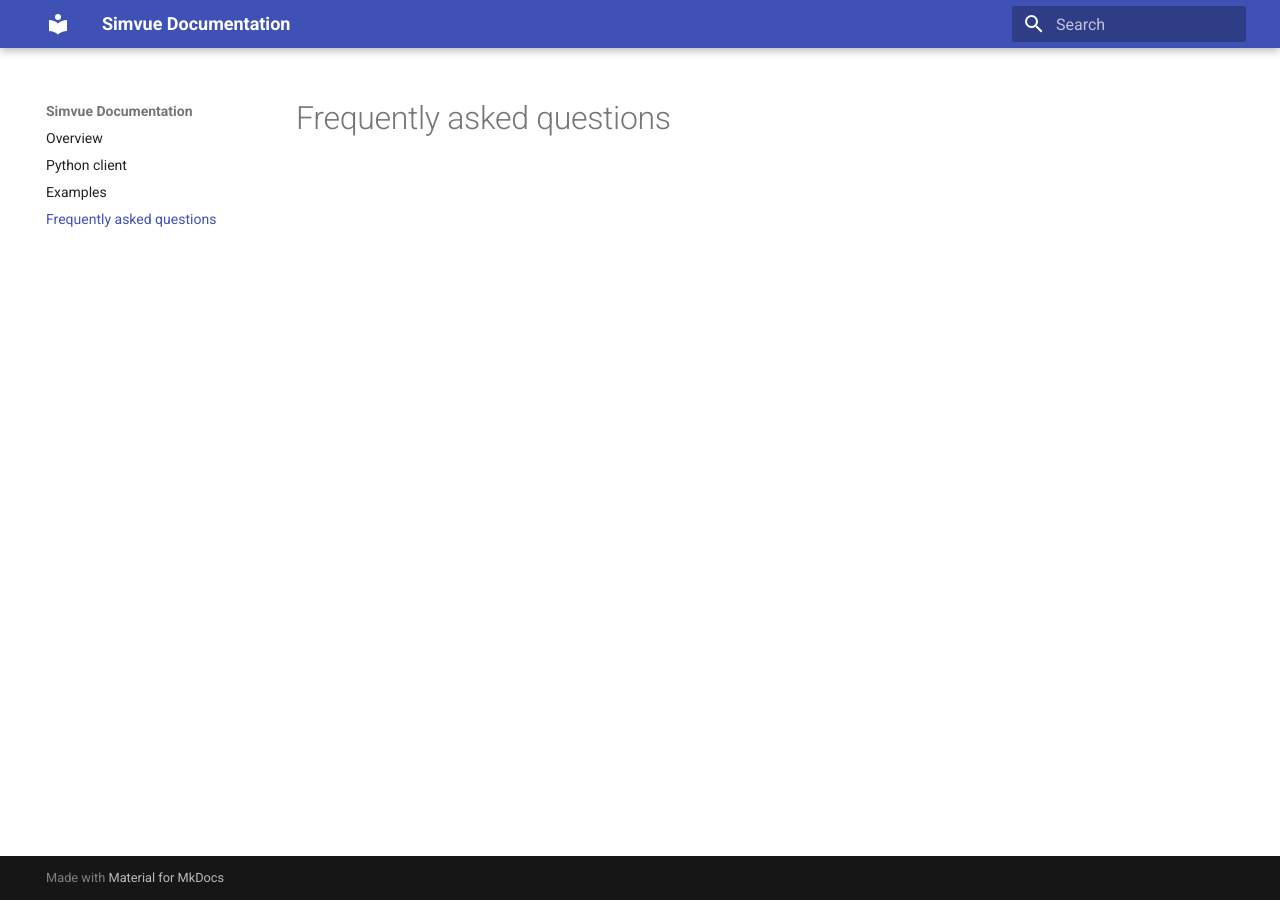
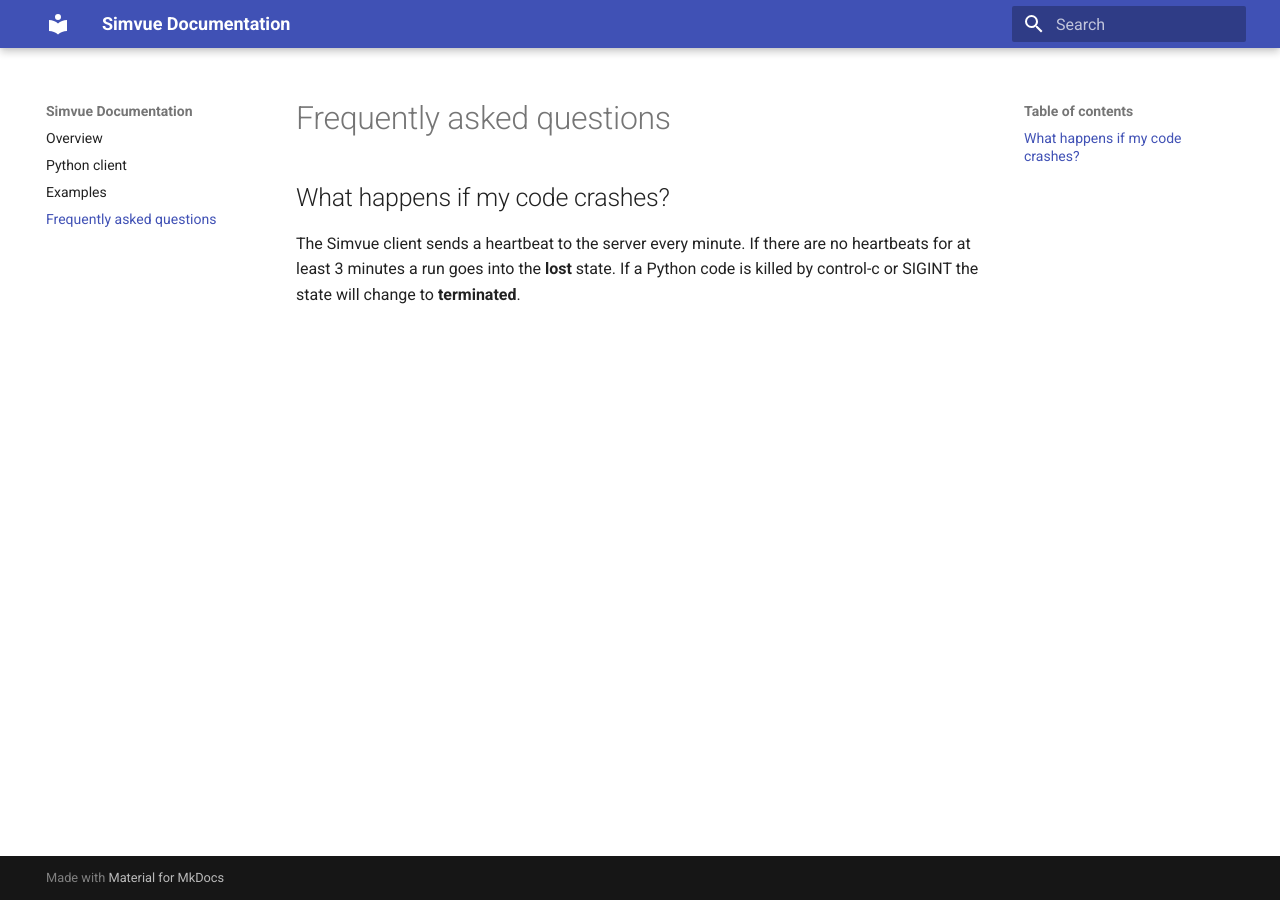
Before and after one commit to simvue-io/docs, an MkDocs documentation site: the page built from docs/faq.md, in a window 1280 px wide. Built offline with MkDocs 1.6.1 and Material for MkDocs 9.7.7, drawn with Linux system fonts in a browser that asks for light colours.

Commit message:
Update faq.md

```diff
--- a/docs/faq.md
+++ b/docs/faq.md
@@ -1 +1,4 @@
 # Frequently asked questions
+
+## What happens if my code crashes?
+The Simvue client sends a heartbeat to the server every minute. If there are no heartbeats for at least 3 minutes a run goes into the **lost** state. If a Python code is killed by control-c or SIGINT the state will change to **terminated**.
```
